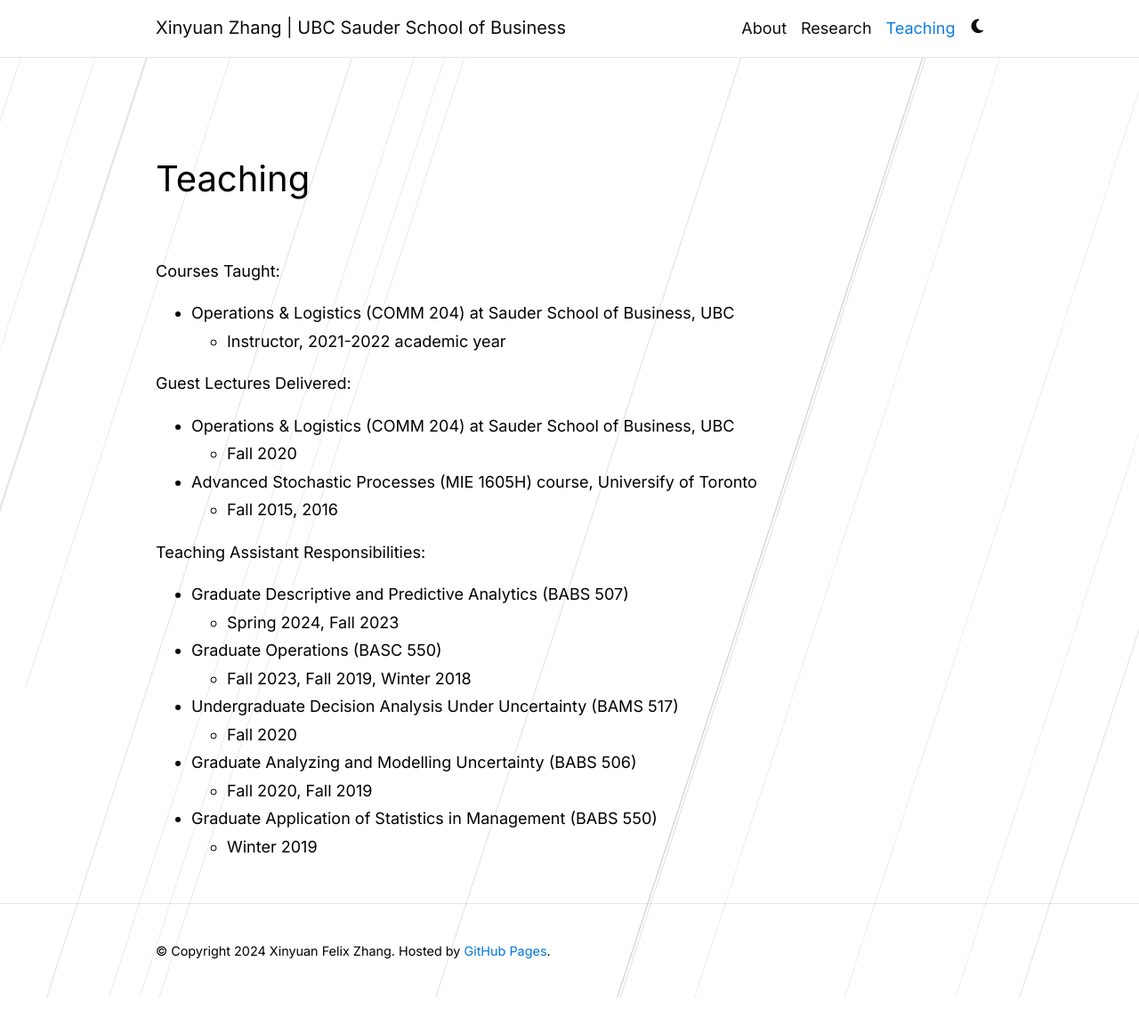
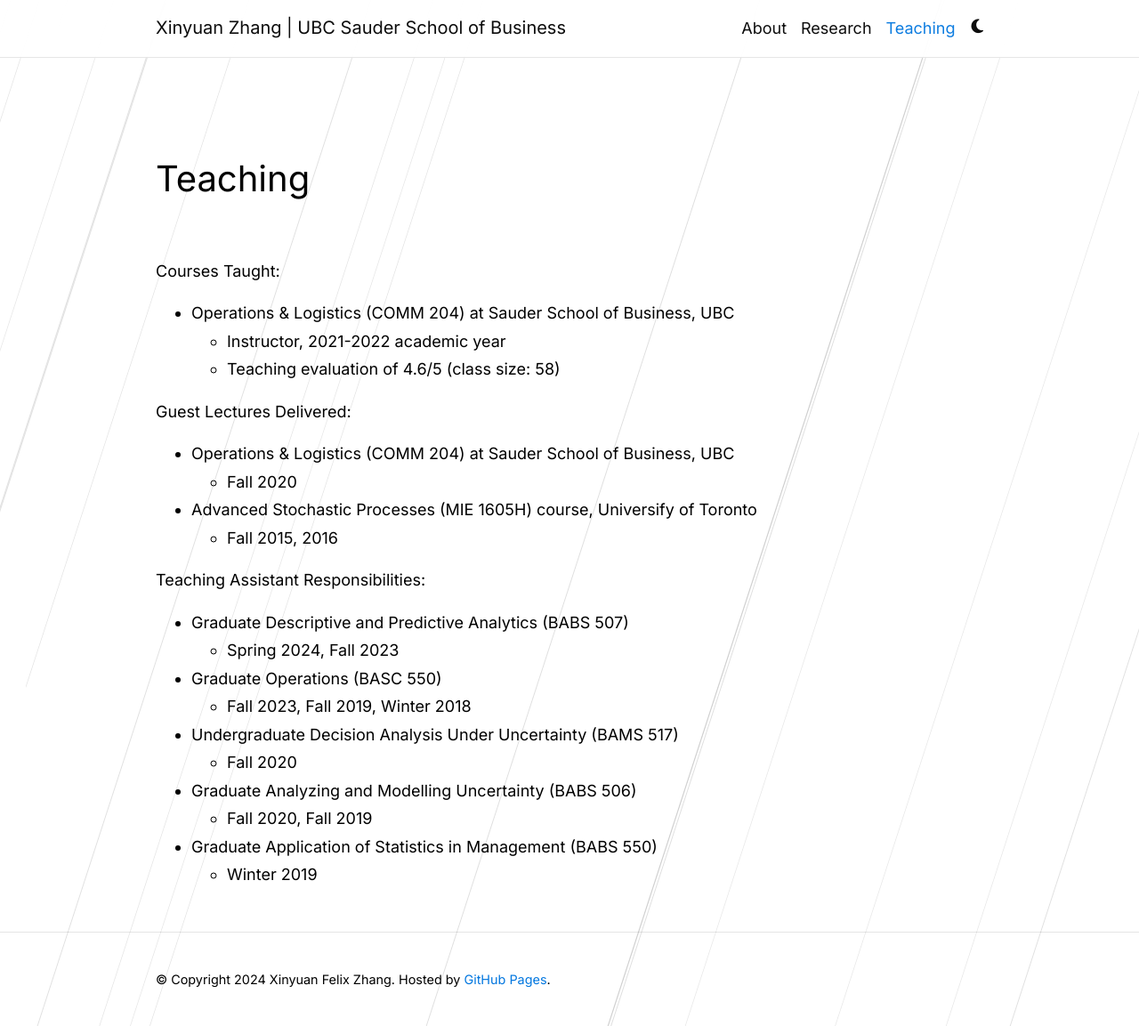
Before and after one commit to xyz2023ca/xyz2023ca.github.io, a Jekyll site: the page built from _pages/teaching.md, in a window 1280 px wide and 1153 px high. Shown: the whole window at 89% size. Built offline with Jekyll 4.4.1, drawn with Linux system fonts in a browser that asks for light colours; comment, search, counter and statistics services are not loaded; a style sheet for code colours, icons or effects is not loaded.

Commit message:
Update teaching.md

```diff
--- a/_pages/teaching.md
+++ b/_pages/teaching.md
@@ -12,6 +12,7 @@ nav_order: 2
 **Courses Taught:**
 - Operations & Logistics (COMM 204) at Sauder School of Business, UBC
   - Instructor, 2021-2022 academic year
+  - Teaching evaluation of 4.6/5 (class size: 58)
 
 
 **Guest Lectures Delivered:**
```
